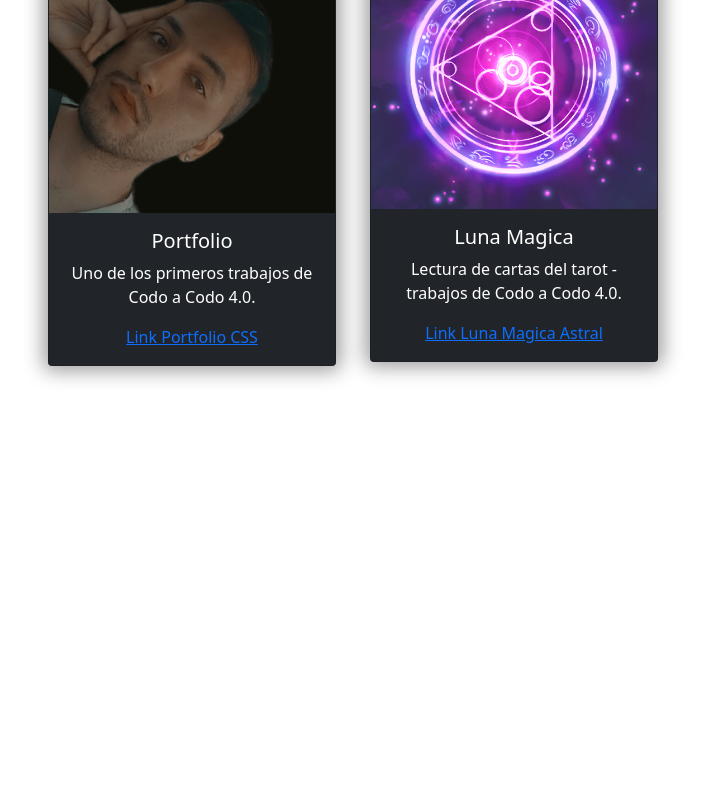
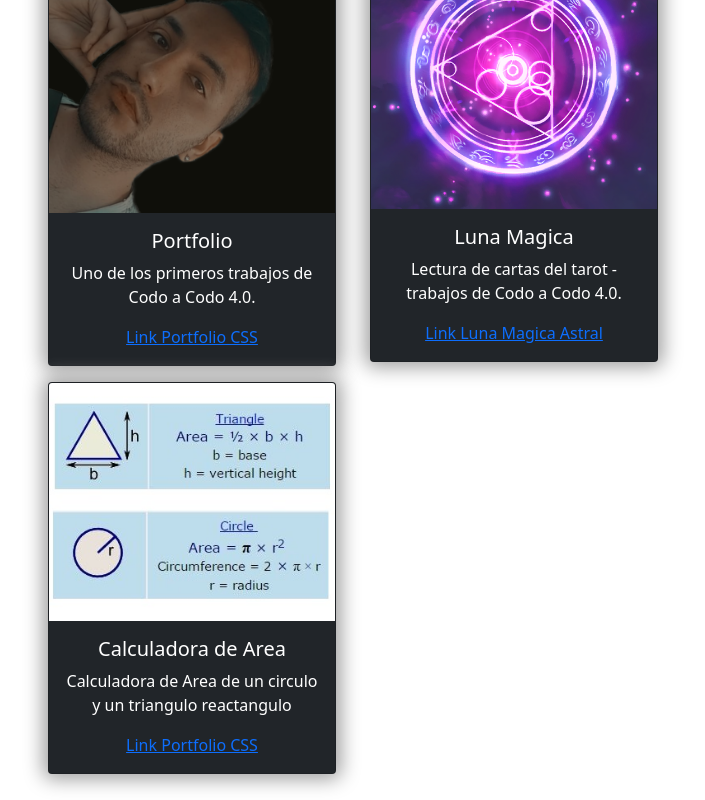
Before and after one commit to mauzss/react-2022-group-06, a React (Create React App) app: page / in a window 1280 px wide. Shown: the part 714-1514 px from the top of the page, without its empty margins (282-987 px from the left). Before the commit the page ends 1106 px from the top, so only its background shows below. Built offline with nearby package versions, Linux system fonts and the light colour scheme.

Commit message:
adicion de una carta en proyectos

```diff
--- a/src/Components/Proyectos/Proyectos.js
+++ b/src/Components/Proyectos/Proyectos.js
@@ -25,7 +25,10 @@ const Proyectos = () => {
 				</Row>
 				<Row>
 					<Col>
-						<Card className="card text-white bg-dark mb-3 card-black" style={{ width: '18rem' }}>
+						<Card
+							className="card text-white bg-dark mb-3 card-black"
+							style={{ width: '18rem' }}
+						>
 							<Card.Img variant="top" src="portafolio-mgm.netlify.app.png" />
 							<Card.Body>
 								<Card.Title>Portfolio</Card.Title>
@@ -39,19 +42,42 @@ const Proyectos = () => {
 						</Card>
 					</Col>
 					<Col>
-						<Card className="card text-white bg-dark mb-3 card-black" style={{ width: '18rem' }}>
+						<Card
+							className="card text-white bg-dark mb-3 card-black"
+							style={{ width: '18rem' }}
+						>
 							<Card.Img variant="top" src="sello-mistico.png" />
 							<Card.Body>
 								<Card.Title>Luna Magica</Card.Title>
 								<Card.Text>
 									Lectura de cartas del tarot - trabajos de Codo a Codo 4.0.
 								</Card.Text>
-								<Card.Link href="https://portafolio-mgm.netlify.app">
+								<Card.Link href="https://luna-magica-astral.netlify.app">
 									Link Luna Magica Astral
 								</Card.Link>
 							</Card.Body>
 						</Card>
 					</Col>
+				</Row>
+				<Row>
+					<Col>
+						<Card
+							className="card text-white bg-dark mb-3 card-black"
+							style={{ width: '18rem' }}
+						>
+							<Card.Img variant="top" src="areacircle-rectangle.jpg" />
+							<Card.Body>
+								<Card.Title>Calculadora de Area</Card.Title>
+								<Card.Text>
+									Calculadora de Area de un circulo y un triangulo reactangulo
+								</Card.Text>
+								<Card.Link href="https://desafios-martinez-marcos-gabriel.netlify.app/desafio2.html">
+									Link Portfolio CSS
+								</Card.Link>
+							</Card.Body>
+						</Card>
+					</Col>
+					<Col></Col>
 				</Row>
 			</div>
 		</div>
```
Also changed, not shown: public/areacircle-rectangle.jpg (added).
